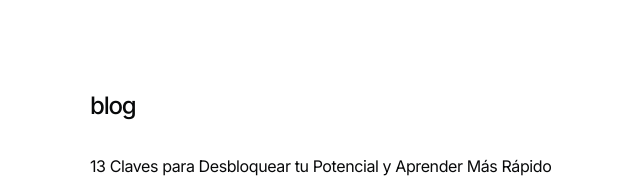
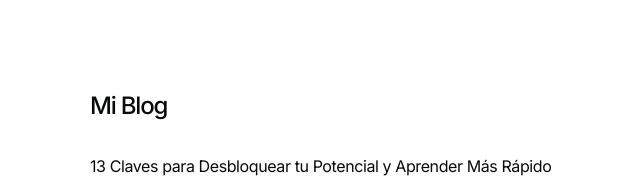
Before and after one commit to Dicesaro/portfolio_update, a Next.js app: page /blog in a window 1280 px wide. Shown: the top 179 px of the page, without its empty margins (238-878 px from the left). Built offline with nearby package versions, Linux system fonts and the light colour scheme.

Commit message:
Change blog title to 'Mi Blog'

```diff
--- a/src/app/blog/page.tsx
+++ b/src/app/blog/page.tsx
@@ -15,7 +15,7 @@
   return (
     <section>
       <BlurFade delay={BLUR_FADE_DELAY}>
-        <h1 className="font-medium text-2xl mb-8 tracking-tighter">blog</h1>
+        <h1 className="font-medium text-2xl mb-8 tracking-tighter">Mi Blog</h1>
       </BlurFade>
       {posts
         .sort((a, b) => {
```
